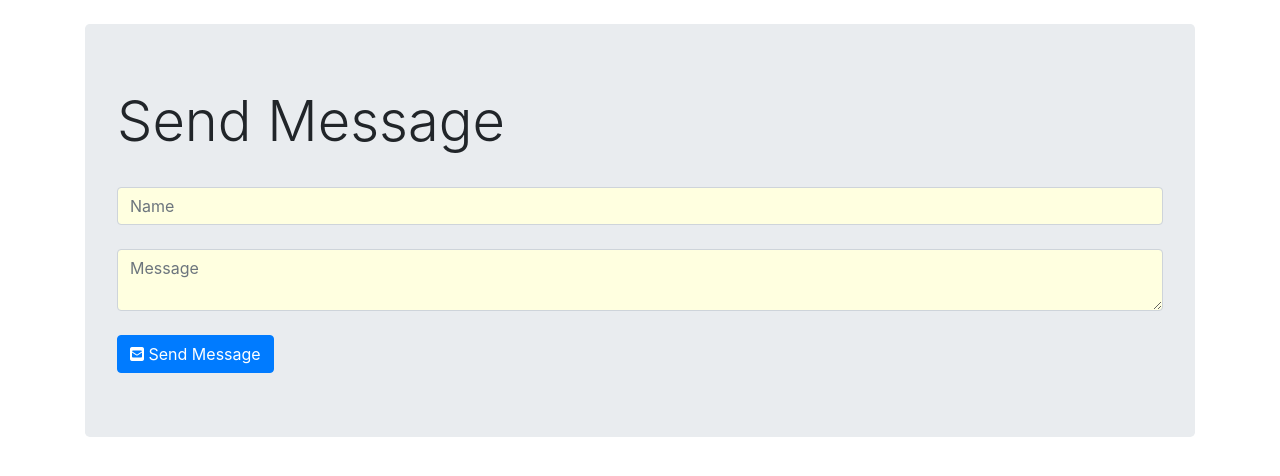
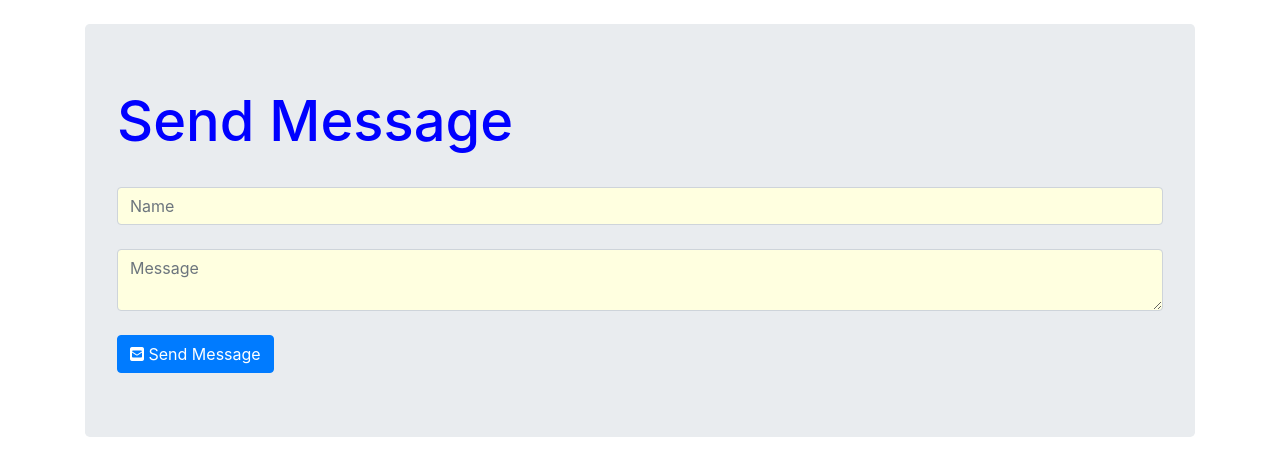
Before and after one commit to wellsjohn220/mychatapp, a website: page index.html in a window 1280 px wide. Drawn offline with nearby package versions, Linux system fonts and the light colour scheme; no server answers.

Commit message:
upload for week serven

```diff
--- a/index.html
+++ b/index.html
@@ -4,6 +4,8 @@
     <meta charset="UTF-8" />
     <meta http-equiv="X-UA-Compatible" content="IE=edge" />
     <meta name="viewport" content="width=device-width, initial-scale=1.0" />
+    <!-- <link rel="shortcut icon" href="#" /> -->
+    <link rel="shortcut icon" href="FACE05.ICO" />
     <link
       rel="stylesheet"
       href="https://maxcdn.bootstrapcdn.com/bootstrap/4.5.2/css/bootstrap.min.css"
--- a/mystyle.css
+++ b/mystyle.css
@@ -8,3 +8,7 @@ hr {
 .sendname {
   color: blue;
 }
+.display-4 {
+  font-weight: 500;
+  color: blue;
+}
```
Also changed, not shown: FACE05.ICO (added).
